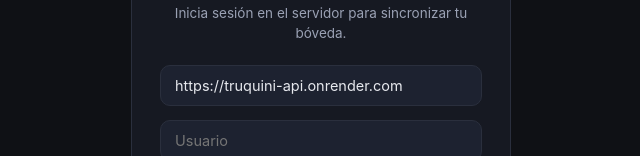
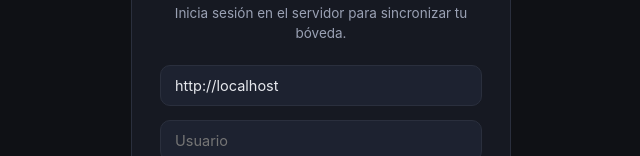
Before and after one commit to cponce123com-create/truquini, a plain HTML site: page html5/boveda-credenciales.html in a window 1280 px wide. Shown: the part 278-434 px from the top of the page, without its empty margins (319-959 px from the left). Drawn offline with nearby package versions, Linux system fonts and the light colour scheme.

Commit message:
Add gitignore for SQLite db, update html5 with auto-detect URL, add _headers for static site option

```diff
--- a/html5/boveda-credenciales.html
+++ b/html5/boveda-credenciales.html
@@ -228,7 +228,7 @@
       <h1>Bóveda de credenciales</h1>
       <p>Inicia sesión en el servidor para sincronizar tu bóveda.</p>
       <div class="lock-input-row">
-        <input type="text" id="login-api-url" placeholder="URL del servidor (ej: https://api.tudominio.com)" value="https://truquini-api.onrender.com">
+        <input type="text" id="login-api-url" placeholder="URL del servidor (ej: http://localhost:3000)">
       </div>
       <div class="lock-input-row">
         <input type="text" id="login-username" placeholder="Usuario" autocomplete="username">
@@ -329,6 +329,9 @@
 
   <script src="https://cdnjs.cloudflare.com/ajax/libs/d3/7.8.5/d3.min.js"></script>
   <script>
+  // Auto-detect API URL from current page origin
+  document.getElementById('login-api-url').value = window.location.origin;
+
   // ============================================================
   // STATE
   // ============================================================
```
Also changed, not shown: 2 other files.
